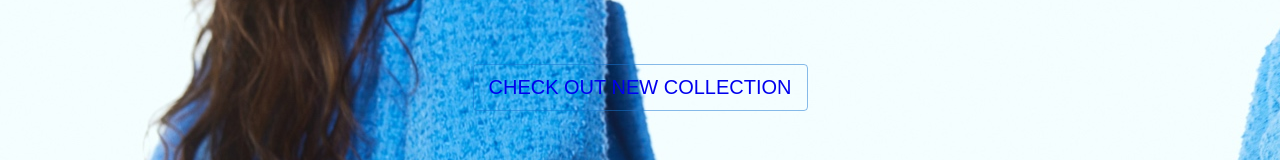
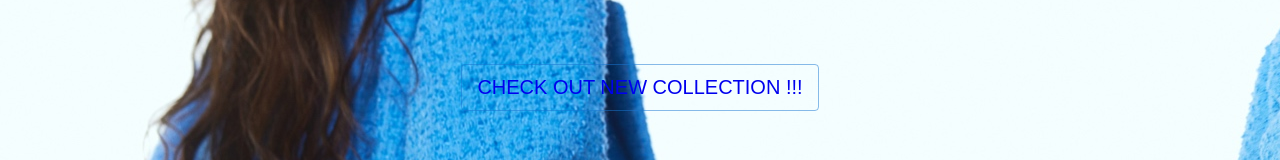
Before and after one commit to Andreaa-Dev/front-end, a React (Create React App) app: page / in a window 1280 px wide. Shown: the part 584-744 px from the top of the page. Built offline with nearby package versions, Linux system fonts and the light colour scheme.

Commit message:
add style product detail

```diff
--- a/src/components/landingPage/LandingPage.tsx
+++ b/src/components/landingPage/LandingPage.tsx
@@ -10,7 +10,7 @@ export default function LandingPage() {
       <Typography sx={{ fontSize: 70 }}>Up to 50% off</Typography>
       <Button variant="outlined" sx={{ color: "black", mt: 7 }}>
         <Link className="link" to="/products">
-          Check out new collection
+          Check out new collection !!!
         </Link>
       </Button>
     </div>
--- a/src/components/productDetail/ProductDetail.tsx
+++ b/src/components/productDetail/ProductDetail.tsx
@@ -38,7 +38,7 @@ export default function ProductDetail() {
         />
       </Box>
       <Box sx={{ width: 400 }}>
-        <Typography> {productDetail?.title}</Typography>
+        <Typography sx={{ fontWeight: 500 }}>{productDetail?.title}</Typography>
         <Typography> $ {productDetail?.price}</Typography>
         <Typography>Description:{productDetail?.description}</Typography>
         <Typography> {productDetail?.category}</Typography>
```
